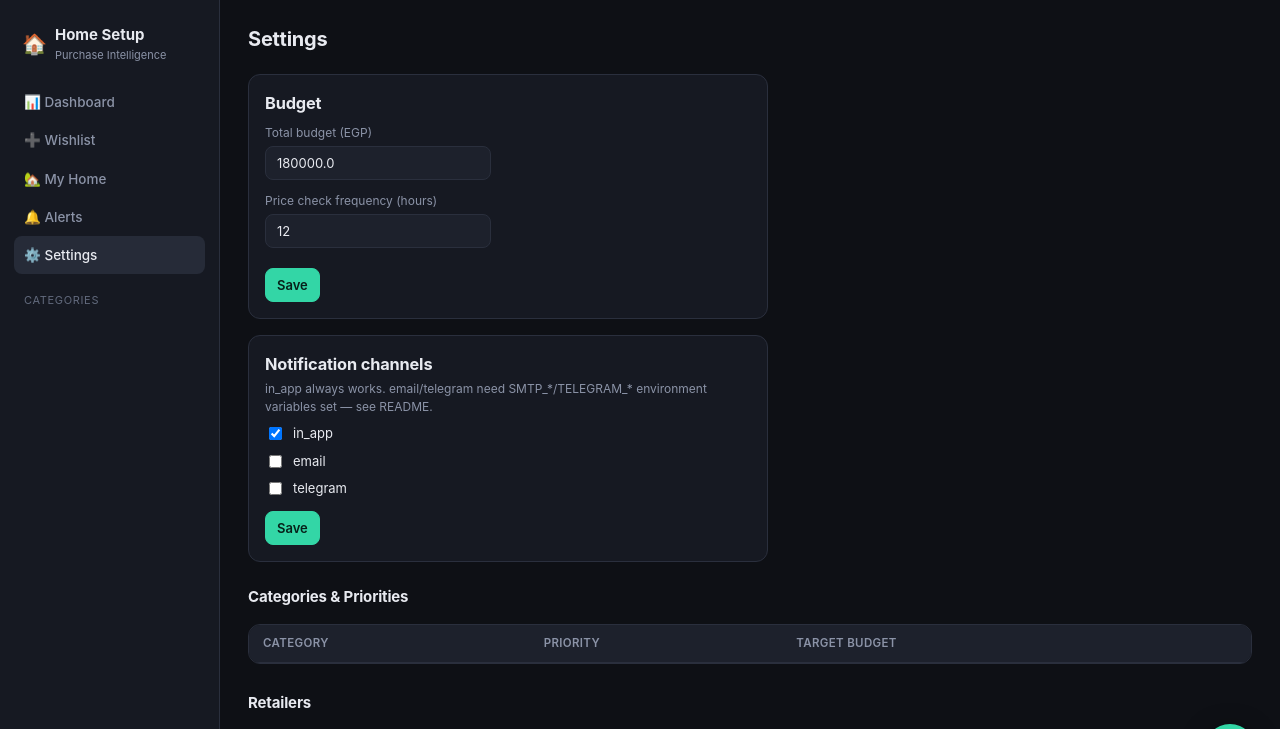
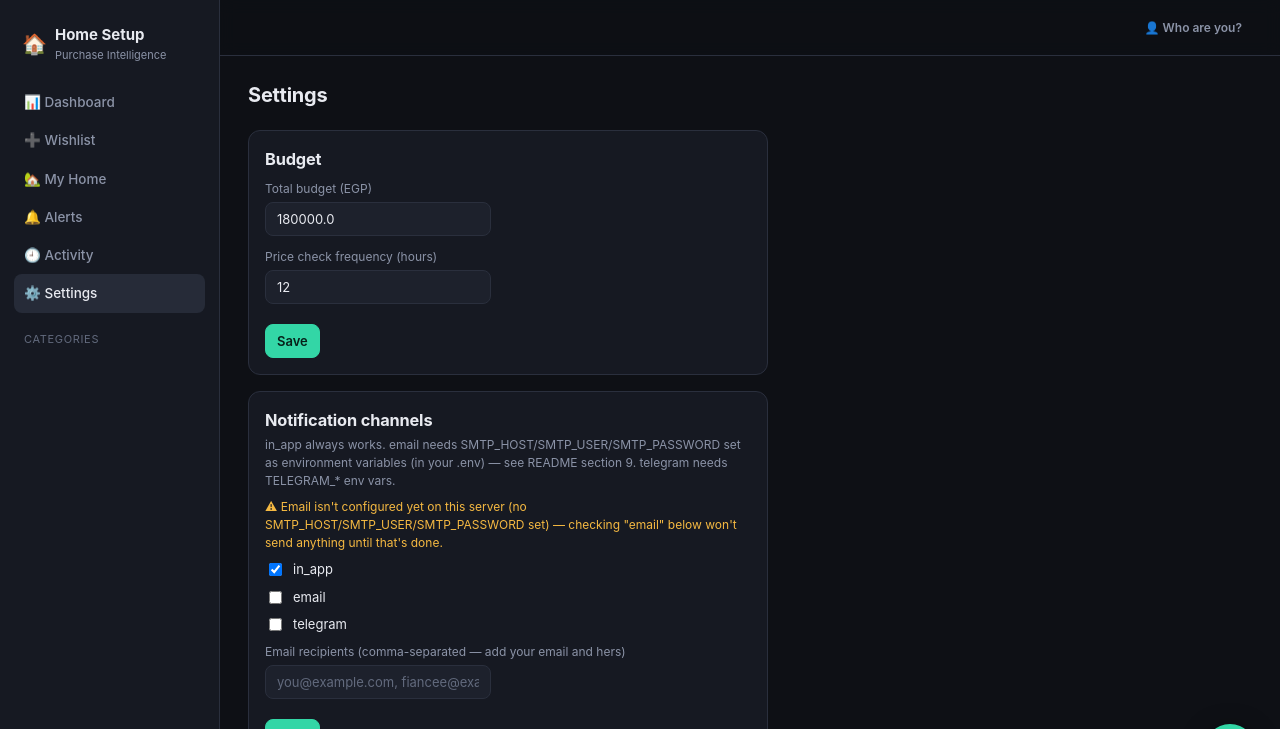
Before and after one commit to Islam-nabil/home-dashboard, a Flask app: page /settings in a window 1280 px wide. Shown: the top 729 px of the page. Run offline with Flask 3, Linux system fonts and the light colour scheme; lists and menus that the app fills with data are empty.

Commit message:
Add multi-recipient email alerts and a shared activity feed
- Email alerts now go to a comma-separated list of recipients (e.g. both
  partners), editable from Settings without redeploying, falling back to
  NOTIFY_EMAIL_TO in .env
- Add a lightweight "who's using this" name switcher in the top bar
  (session cookie, not a real account) and an Activity page that logs who
  added/priced/purchased/updated what, for a 2-person household
- README: concrete Gmail SMTP setup steps for multi-recipient email

```diff
--- a/app.py
+++ b/app.py
@@ -5,7 +5,7 @@ Run with:  python app.py
 (or `flask --app app run` / gunicorn app:app in production - see README)
 """
 import hmac
-from flask import Flask, request, Response
+from flask import Flask, request, Response, session
 
 import config
 import db
@@ -50,6 +50,10 @@ def create_app():
         except Exception:
             return {"nav_categories": []}
 
+    @app.context_processor
+    def inject_current_actor():
+        return {"current_actor": session.get("actor_name", "")}
+
     @app.teardown_appcontext
     def close_db(exception=None):
         pass  # connections are cached per-thread in db.py, kept open for the process lifetime
--- a/config.py
+++ b/config.py
@@ -112,7 +112,12 @@ SMTP_HOST = os.environ.get("SMTP_HOST", "")
 SMTP_PORT = _env_int("SMTP_PORT", 587)
 SMTP_USER = os.environ.get("SMTP_USER", "")
 SMTP_PASSWORD = os.environ.get("SMTP_PASSWORD", "")
+# Comma-separated list of recipient addresses, e.g. "you@x.com,partner@y.com".
+# This is just the *default* — it can also be set/changed from the Settings
+# page in the app (stored in the DB), which overrides this env value without
+# needing a redeploy.
 NOTIFY_EMAIL_TO = os.environ.get("NOTIFY_EMAIL_TO", "")
+NOTIFY_EMAIL_TO_LIST = [e.strip() for e in NOTIFY_EMAIL_TO.split(",") if e.strip()]
 
 # --- Optional AI assistant upgrade -------------------------------------------
 # The built-in assistant (assistant.py) is fully deterministic and reasons
--- a/notify.py
+++ b/notify.py
@@ -24,19 +24,32 @@ import config
 import repository as repo
 
 
+def get_recipients():
+    """Recipient list, preferring the DB setting (editable from the Settings
+    page, no redeploy needed) and falling back to the NOTIFY_EMAIL_TO env
+    var. Always a list, e.g. ["islam@x.com", "fiancee@y.com"]."""
+    stored = db.get_setting("notify_email_to", None)
+    if stored:
+        if isinstance(stored, str):
+            return [e.strip() for e in stored.split(",") if e.strip()]
+        return [e for e in stored if e]
+    return list(config.NOTIFY_EMAIL_TO_LIST)
+
+
 def _send_email(subject, body):
-    if not (config.SMTP_HOST and config.SMTP_USER and config.SMTP_PASSWORD and config.NOTIFY_EMAIL_TO):
-        return False, "Email not configured (SMTP_HOST/SMTP_USER/SMTP_PASSWORD/NOTIFY_EMAIL_TO missing)."
+    recipients = get_recipients()
+    if not (config.SMTP_HOST and config.SMTP_USER and config.SMTP_PASSWORD and recipients):
+        return False, "Email not configured (SMTP_HOST/SMTP_USER/SMTP_PASSWORD missing, or no recipient emails set in Settings)."
     try:
         msg = MIMEText(body)
         msg["Subject"] = subject
         msg["From"] = config.SMTP_USER
-        msg["To"] = config.NOTIFY_EMAIL_TO
+        msg["To"] = ", ".join(recipients)
         with smtplib.SMTP(config.SMTP_HOST, config.SMTP_PORT, timeout=10) as server:
             server.starttls()
             server.login(config.SMTP_USER, config.SMTP_PASSWORD)
-            server.sendmail(config.SMTP_USER, [config.NOTIFY_EMAIL_TO], msg.as_string())
-        return True, "sent"
+            server.sendmail(config.SMTP_USER, recipients, msg.as_string())
+        return True, f"sent to {', '.join(recipients)}"
     except Exception as e:  # noqa: BLE001
         return False, str(e)
 
--- a/repository.py
+++ b/repository.py
@@ -456,6 +456,19 @@ def log_notification(alert_id, channel, status, detail=""):
     })
 
 
+# ============================= Activity feed =====================================
+
+def log_activity(actor, action, summary, entity_type="product", entity_id=None):
+    db.insert("activity_log", {
+        "actor": actor or "Someone", "action": action, "entity_type": entity_type,
+        "entity_id": entity_id, "summary": summary, "created_at": db.now_iso(),
+    })
+
+
+def list_activity(limit=50):
+    return db.query_all("SELECT * FROM activity_log ORDER BY created_at DESC LIMIT ?", (limit,))
+
+
 # ============================= Research sources =====================================
 
 def add_research_source(product_id, url, retailer, confidence="verified", note="", listing_id=None):
--- a/routes/pages.py
+++ b/routes/pages.py
@@ -62,14 +62,23 @@ def alerts_page():
     return render_template("alerts_page.html", page="alerts", alerts=alerts)
 
 
+@pages_bp.get("/activity")
+def activity_page():
+    activity = repo.list_activity(limit=200)
+    return render_template("activity_page.html", page="activity", activity=activity)
+
+
 @pages_bp.get("/settings")
 def settings_page():
     import db
     categories = repo.list_categories()
+    import notify
     settings = {
         "total_budget_egp": db.get_setting("total_budget_egp", config.TOTAL_BUDGET_EGP),
         "price_check_frequency_hours": db.get_setting("price_check_frequency_hours", config.PRICE_CHECK_FREQUENCY_HOURS),
         "notification_channels": db.get_setting("notification_channels", config.NOTIFICATION_CHANNELS),
+        "notify_email_to": ", ".join(notify.get_recipients()),
+        "email_configured": bool(config.SMTP_HOST and config.SMTP_USER and config.SMTP_PASSWORD),
     }
     retailers = repo.list_retailers()
     return render_template("settings.html", page="settings", categories=categories, settings=settings,
--- a/schema.sql
+++ b/schema.sql
@@ -169,3 +169,19 @@ CREATE TABLE IF NOT EXISTS price_check_log (
     detail          TEXT DEFAULT ''
 );
 CREATE INDEX IF NOT EXISTS idx_checklog_listing ON price_check_log(listing_id);
+
+-- "Who did what" activity feed — this is a shared household tool (not
+-- multi-account auth, see README Security), so "identity" here is just a
+-- display name someone picks in the top bar (stored in their browser
+-- session cookie), not a password-protected account. Good enough to answer
+-- "did you add this or did she?" without building real user accounts.
+CREATE TABLE IF NOT EXISTS activity_log (
+    id              INTEGER PRIMARY KEY AUTOINCREMENT,
+    actor           TEXT NOT NULL DEFAULT 'Someone',
+    action          TEXT NOT NULL,   -- added | updated_status | updated_target | priced | purchased | wishlisted
+    entity_type     TEXT NOT NULL DEFAULT 'product',
+    entity_id       INTEGER,
+    summary         TEXT NOT NULL,
+    created_at      TEXT NOT NULL
+);
+CREATE INDEX IF NOT EXISTS idx_activity_time ON activity_log(created_at);
--- a/static/js/app.js
+++ b/static/js/app.js
@@ -168,3 +168,19 @@ function drawLineChart(canvas, points, opts) {
     ctx.beginPath(); ctx.arc(x, y, 2.5, 0, Math.PI * 2); ctx.fill();
   });
 }
+
+// ---------------- "Who's this" identity switcher ----------------
+// Just a display name for the Activity feed (not a login) — see
+// templates/activity_page.html and README "Activity" notes.
+document.addEventListener('DOMContentLoaded', function () {
+  const btn = document.getElementById('whoami-btn');
+  if (!btn) return;
+  btn.addEventListener('click', async function () {
+    const current = document.getElementById('whoami-label').textContent.trim();
+    const name = prompt('Who is this? (shown on the Activity feed so you can tell who added/changed what)',
+                         current === 'Who are you?' ? '' : current);
+    if (name === null) return;
+    const result = await apiFetch('/api/whoami', { method: 'POST', body: JSON.stringify({ actor_name: name.trim() }) });
+    document.getElementById('whoami-label').textContent = result.actor_name || 'Who are you?';
+  });
+});
--- a/templates/base.html
+++ b/templates/base.html
@@ -21,6 +21,7 @@
       <a class="nav-link {{ 'active' if page=='wishlist' }}" href="{{ url_for('pages.wishlist_page') }}">➕ Wishlist</a>
       <a class="nav-link {{ 'active' if page=='my_home' }}" href="{{ url_for('pages.my_home_page') }}">🏡 My Home</a>
       <a class="nav-link {{ 'active' if page=='alerts' }}" href="{{ url_for('pages.alerts_page') }}">🔔 Alerts</a>
+      <a class="nav-link {{ 'active' if page=='activity' }}" href="{{ url_for('pages.activity_page') }}">🕘 Activity</a>
       <a class="nav-link {{ 'active' if page=='settings' }}" href="{{ url_for('pages.settings_page') }}">⚙️ Settings</a>
     </nav>
     <div class="nav-section">
@@ -35,6 +36,11 @@
   </aside>
 
   <div class="main">
+    <div class="topbar" style="display:flex; justify-content:flex-end;">
+      <button class="btn-ghost btn-sm" id="whoami-btn" title="Who's using this right now? Just shows up on the Activity feed.">
+        👤 <span id="whoami-label">{{ current_actor or 'Who are you?' }}</span>
+      </button>
+    </div>
     <div class="content">
       {% block content %}{% endblock %}
     </div>
--- a/templates/settings.html
+++ b/templates/settings.html
@@ -15,13 +15,20 @@
 
 <div class="card" style="max-width:520px; margin-top:16px;">
   <h3>Notification channels</h3>
-  <p class="muted" style="font-size:12px;">in_app always works. email/telegram need SMTP_*/TELEGRAM_* environment variables set — see README.</p>
+  <p class="muted" style="font-size:12px;">in_app always works. email needs SMTP_HOST/SMTP_USER/SMTP_PASSWORD set as environment variables (in your .env) — see README section 9. telegram needs TELEGRAM_* env vars.</p>
+  {% if not settings.email_configured %}
+  <p style="font-size:12px; color:var(--amber); margin-top:4px;">⚠ Email isn't configured yet on this server (no SMTP_HOST/SMTP_USER/SMTP_PASSWORD set) — checking "email" below won't send anything until that's done.</p>
+  {% endif %}
   <form id="notif-form" class="stack-8" style="margin-top:8px;">
     {% for ch in ['in_app', 'email', 'telegram'] %}
     <label style="display:flex; align-items:center; gap:8px; font-size:13px; color:var(--text);">
       <input type="checkbox" name="channels" value="{{ ch }}" {{ 'checked' if ch in settings.notification_channels }} style="width:auto;"> {{ ch }}
     </label>
     {% endfor %}
+    <div class="field" style="margin-top:8px;">
+      <label>Email recipients (comma-separated — add your email and hers)</label>
+      <input type="text" name="notify_email_to" value="{{ settings.notify_email_to }}" placeholder="you@example.com, fiancee@example.com">
+    </div>
     <button type="submit" class="btn-primary">Save</button>
   </form>
 </div>
@@ -71,8 +78,12 @@ document.getElementById('budget-form').addEventListener('submit', async function
 });
 document.getElementById('notif-form').addEventListener('submit', async function (e) {
   e.preventDefault();
+  const fd = new FormData(e.target);
   const channels = Array.from(document.querySelectorAll('input[name="channels"]:checked')).map(el => el.value);
-  await apiFetch('/api/settings', { method: 'PUT', body: JSON.stringify({ notification_channels: channels }) });
+  await apiFetch('/api/settings', { method: 'PUT', body: JSON.stringify({
+    notification_channels: channels,
+    notify_email_to: fd.get('notify_email_to') || '',
+  })});
   location.reload();
 });
 document.getElementById('run-check-btn').addEventListener('click', async function () {
```
Also changed, not shown: routes/api.py (+62 -9 lines), templates/activity_page.html (added, +32 -0 lines), README.md, 1 other file.
